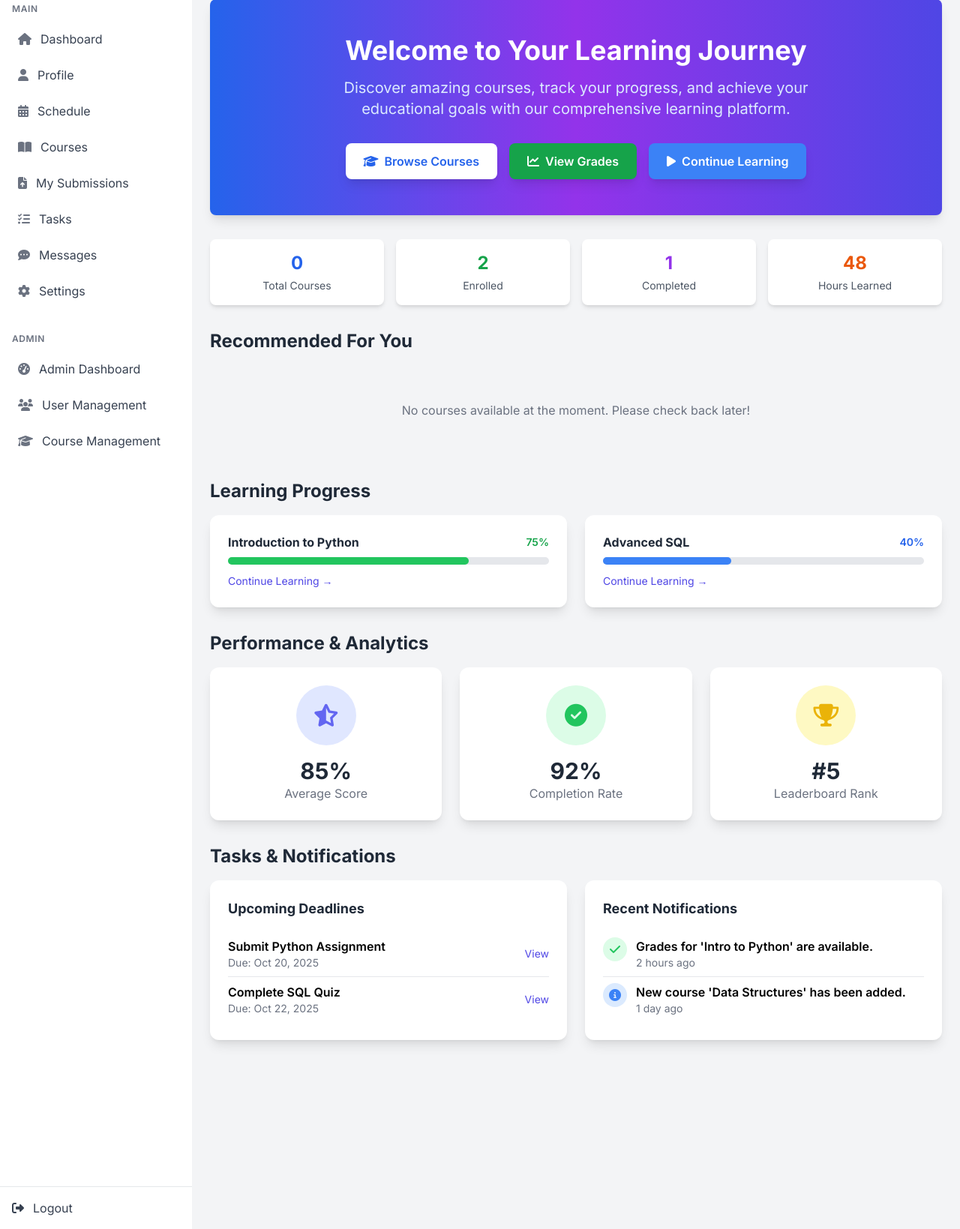
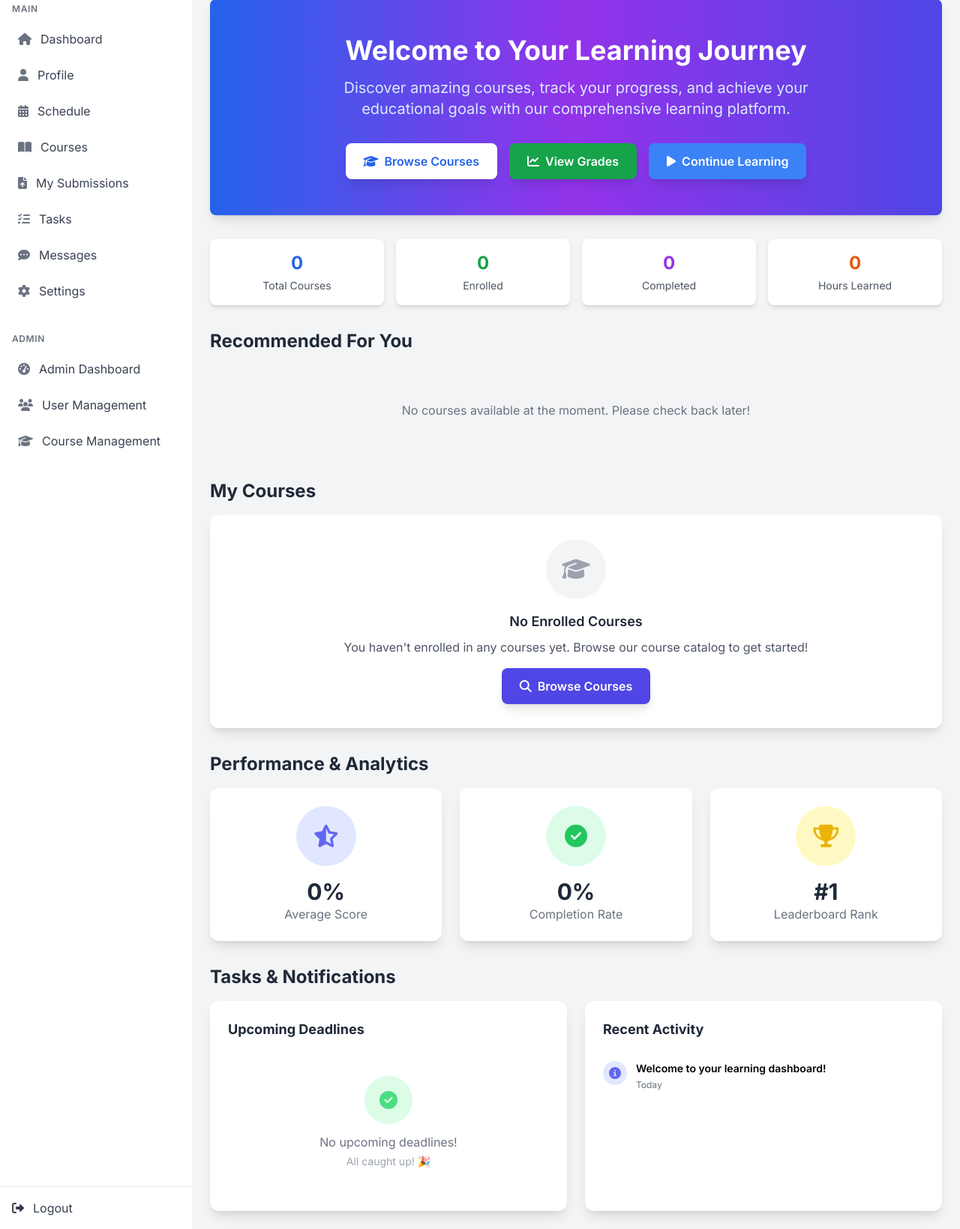
Before and after one commit to navadeep0508/ravn, a Flask app: page /dashboard in a window 1280 px wide. Shown: the part 89-1728 px from the top of the page at 75% size. Run offline with Flask 3, Linux system fonts and the light colour scheme; the visitor is signed in with stand-in values (Sample User, id 1); data that the repository does not hold is empty; some libraries are stand-ins or nearby versions.

```diff
--- a/app.py
+++ b/app.py
@@ -1432,16 +1432,218 @@ def admin_required(f):
 @app.route('/dashboard')
 @login_required
 def dashboard():
-    # Sample statistics (in production, calculate from database)
-    enrolled_courses = 2
-    completed_courses = 1
-    total_hours = 48
-
-    return render_template('dashboard.html',
-                         username=session.get('username'),
-                         enrolled_courses=enrolled_courses,
-                         completed_courses=completed_courses,
-                         total_hours=total_hours)
+    try:
+        user_id = session.get('user_id')
+
+        # Calculate statistics dynamically from database
+        # Total courses available
+        courses_result = supabase.table('courses').select('*').eq('status', 'active').execute()
+        total_courses = len(courses_result.data) if courses_result.data else 0
+
+        # User's enrolled courses
+        enrolled_result = supabase.table('enrollments').select('*').eq('student_id', user_id).eq('status', 'active').execute()
+        enrolled_courses = len(enrolled_result.data) if enrolled_result.data else 0
+
+        # User's completed courses (where progress >= 100%)
+        completed_result = supabase.table('enrollments').select('*').eq('student_id', user_id).eq('status', 'completed').execute()
+        completed_courses = len(completed_result.data) if completed_result.data else 0
+
+        # Calculate total hours (sum of course durations for enrolled courses)
+        total_hours = 0
+        if enrolled_result.data:
+            for enrollment in enrolled_result.data:
+                course_result = supabase.table('courses').select('duration').eq('id', enrollment['course_id']).execute()
+                if course_result.data:
+                    # Try to extract numeric hours from duration string
+                    duration = course_result.data[0]['duration']
+                    # Simple extraction - you might want to improve this parsing
+                    import re
+                    hours_match = re.search(r'(\d+)', str(duration))
+                    if hours_match:
+                        total_hours += int(hours_match.group(1))
+
+        # Calculate real performance metrics
+        # Average Score from quiz attempts
+        quiz_attempts_result = supabase.table('quiz_attempts').select('*').eq('student_id', user_id).execute()
+        average_score = 0
+        if quiz_attempts_result.data:
+            scores = [attempt['score'] for attempt in quiz_attempts_result.data if attempt['score'] is not None]
+            if scores:
+                average_score = round(sum(scores) / len(scores), 1)
+
+        # Completion Rate (percentage of completed tasks vs total enrolled tasks)
+        completion_rate = 0
+        if enrolled_result.data:
+            total_tasks = 0
+            completed_tasks = 0
+
+            for enrollment in enrolled_result.data:
+                course_id = enrollment['course_id']
+
+                # Get modules for this course
+                modules_result = supabase.table('modules').select('id').eq('course_id', course_id).execute()
+                if modules_result.data:
+                    module_ids = [module['id'] for module in modules_result.data]
+
+                    # Get tasks for these modules
+                    if module_ids:
+                        tasks_result = supabase.table('tasks').select('id').in_('module_id', module_ids).execute()
+                        if tasks_result.data:
+                            task_ids = [task['id'] for task in tasks_result.data]
+                            total_tasks += len(task_ids)
+
+                            # Count completed tasks
+                            if task_ids:
+                                completed_tasks_result = supabase.table('progress').select('id').eq('student_id', user_id).in_('task_id', task_ids).eq('status', 'completed').execute()
+                                completed_tasks += len(completed_tasks_result.data) if completed_tasks_result.data else 0
+
+            if total_tasks > 0:
+                completion_rate = round((completed_tasks / total_tasks) * 100, 1)
+
+        # Leaderboard Rank (based on completion rate and total hours)
+        # This is a simplified ranking - you might want to implement a more sophisticated algorithm
+        all_students_result = supabase.table('profiles').select('id').eq('role', 'student').execute()
+        leaderboard_rank = 1  # Default rank
+
+        if all_students_result.data and len(all_students_result.data) > 1:
+            # Calculate a score based on completion rate and hours
+            user_score = completion_rate * 0.7 + (total_hours / 100) * 0.3  # Weighted score
+
+            for student in all_students_result.data:
+                if student['id'] == user_id:
+                    continue
+
+                student_completion = 0
+                student_hours = 0
+
+                # Get student's completion rate and hours (simplified calculation)
+                student_enrollments = supabase.table('enrollments').select('*').eq('student_id', student['id']).eq('status', 'active').execute()
+                if student_enrollments.data:
+                    # Simplified calculation for demo - you might want to implement proper calculation
+                    student_score = 50  # Placeholder
+
+                    if student_score > user_score:
+                        leaderboard_rank += 1
+
+        # Fetch enrolled course details for display
+        enrolled_course_details = []
+        if enrolled_result.data:
+            for enrollment in enrolled_result.data:
+                course_result = supabase.table('courses').select('*').eq('id', enrollment['course_id']).execute()
+                if course_result.data:
+                    course = course_result.data[0]
+                    enrolled_course_details.append({
+                        'id': course['id'],
+                        'title': course['title'],
+                        'description': course['description'][:100] + '...' if len(course['description']) > 100 else course['description'],
+                        'duration': course['duration'],
+                        'level': course['level'],
+                        'category': course['category'],
+                        'progress': calculate_course_progress(user_id, course['id']) if 'calculate_course_progress' in globals() else 0,
+                        'enrolled_at': enrollment['enrolled_at']
+                    })
+
+        # Fetch upcoming deadlines (assignments with due dates)
+        upcoming_tasks = []
+        if enrolled_result.data:
+            for enrollment in enrolled_result.data:
+                course_id = enrollment['course_id']
+
+                # Get modules for this course
+                modules_result = supabase.table('modules').select('id').eq('course_id', course_id).execute()
+                if modules_result.data:
+                    module_ids = [module['id'] for module in modules_result.data]
+
+                    # Get tasks for these modules that have due dates
+                    if module_ids:
+                        tasks_result = supabase.table('tasks').select('*').in_('module_id', module_ids).not_.is_('due_date', None).execute()
+                        if tasks_result.data:
+                            for task in tasks_result.data:
+                                # Check if task is not completed by this user
+                                progress_result = supabase.table('progress').select('status').eq('student_id', user_id).eq('task_id', task['id']).execute()
+                                if not progress_result.data or progress_result.data[0]['status'] != 'completed':
+                                    upcoming_tasks.append({
+                                        'id': task['id'],
+                                        'title': task['title'],
+                                        'type': task['type'],
+                                        'due_date': task['due_date'],
+                                        'course_id': course_id,
+                                        'module_id': task['module_id']
+                                    })
+
+        # Sort by due date and take next 5
+        upcoming_tasks.sort(key=lambda x: x['due_date'] if x['due_date'] else '9999-12-31')
+        upcoming_tasks = upcoming_tasks[:5]
+
+        # Fetch recent notifications/activity
+        recent_activity = []
+
+        # Recent completed tasks (last 7 days)
+        week_ago = (datetime.now() - timedelta(days=7)).isoformat()
+        completed_recently = supabase.table('progress').select('*, tasks(title), courses(title)').eq('student_id', user_id).eq('status', 'completed').gte('completed_at', week_ago).execute()
+
+        if completed_recently.data:
+            for activity in completed_recently.data[:3]:  # Take 3 most recent
+                task_title = activity.get('tasks', {}).get('title', 'Task') if activity.get('tasks') else 'Task'
+                course_title = activity.get('courses', {}).get('title', 'Course') if activity.get('courses') else 'Course'
+
+                recent_activity.append({
+                    'type': 'completion',
+                    'message': f"Completed '{task_title}' in '{course_title}'",
+                    'time_ago': 'Recently',
+                    'icon': 'check',
+                    'color': 'green'
+                })
+
+        # Recent enrollments (last 7 days)
+        recent_enrollments = supabase.table('enrollments').select('*, courses(title)').eq('student_id', user_id).gte('enrolled_at', week_ago).execute()
+        if recent_enrollments.data:
+            for enrollment in recent_enrollments.data[:2]:  # Take 2 most recent
+                course_title = enrollment.get('courses', {}).get('title', 'Course') if enrollment.get('courses') else 'Course'
+
+                recent_activity.append({
+                    'type': 'enrollment',
+                    'message': f"Enrolled in '{course_title}'",
+                    'time_ago': 'Recently',
+                    'icon': 'graduation-cap',
+                    'color': 'blue'
+                })
+
+        # If no recent activity, add a welcome message
+        if not recent_activity:
+            recent_activity.append({
+                'type': 'welcome',
+                'message': "Welcome to your learning dashboard!",
+                'time_ago': 'Today',
+                'icon': 'info-circle',
+                'color': 'indigo'
+            })
+
+        return render_template('dashboard.html',
+                             username=session.get('username'),
+                             courses=courses_result.data if courses_result.data else [],
+                             enrolled_courses=enrolled_courses,
+                             completed_courses=completed_courses,
+                             total_hours=total_hours,
+                             enrolled_course_details=enrolled_course_details,
+                             average_score=average_score,
+                             completion_rate=completion_rate,
+                             leaderboard_rank=leaderboard_rank,
+                             upcoming_tasks=upcoming_tasks,
+                             recent_activity=recent_activity)
+
+    except Exception as e:
+        flash(f'Error loading dashboard: {str(e)}', 'error')
+        # Fallback to sample data
+        enrolled_courses = 2
+        completed_courses = 1
+        total_hours = 48
+
+        return render_template('dashboard.html',
+                             username=session.get('username'),
+                             enrolled_courses=enrolled_courses,
+                             completed_courses=completed_courses,
+                             total_hours=total_hours)
 
 
 @app.route('/admin')
--- a/templates/dashboard.html
+++ b/templates/dashboard.html
@@ -86,34 +86,56 @@
     </div>
 </div>
 
-<!-- Learning Progress -->
+
+<!-- Enrolled Courses -->
 <div class="mt-8">
-    <h2 class="text-2xl font-bold text-gray-800 mb-4">Learning Progress</h2>
-    <div class="grid grid-cols-1 md:grid-cols-2 gap-6">
-        <!-- Progress Card 1 -->
-        <div class="bg-white rounded-xl shadow-lg p-6">
-            <div class="flex items-center justify-between mb-2">
-                <p class="font-bold text-gray-800">Introduction to Python</p>
-                <span class="text-sm font-semibold text-green-600">75%</span>
+    <h2 class="text-2xl font-bold text-gray-800 mb-4">My Courses</h2>
+    {% if enrolled_course_details %}
+        <div class="grid grid-cols-1 md:grid-cols-2 lg:grid-cols-3 gap-6">
+            {% for course in enrolled_course_details %}
+            <div class="group bg-white rounded-xl shadow-lg hover:shadow-2xl transition-all duration-300 transform hover:-translate-y-1 overflow-hidden border border-gray-100">
+                <a href="{{ url_for('course_detail', course_id=course.id) }}" class="block">
+                    <div class="relative h-32 bg-gradient-to-br from-blue-400 via-purple-500 to-indigo-600 flex items-center justify-center overflow-hidden">
+                        <div class="absolute inset-0 bg-black bg-opacity-20 group-hover:bg-opacity-10 transition-all duration-300"></div>
+                        <i class="fas fa-book text-white text-3xl relative z-10 group-hover:scale-110 transition-transform duration-300"></i>
+                        <div class="absolute top-2 left-2 bg-white bg-opacity-90 rounded-full px-2 py-1">
+                            <span class="text-xs font-semibold text-indigo-600 uppercase">{{ course.level if course.level else 'Beginner' }}</span>
                         </div>
-            <div class="w-full bg-gray-200 rounded-full h-2.5">
-                <div class="bg-green-500 h-2.5 rounded-full" style="width: 75%"></div>
                     </div>
-            <a href="#" class="text-sm text-indigo-600 hover:underline mt-3 inline-block">Continue Learning &rarr;</a>
+                    <div class="p-4">
+                        <h3 class="text-lg font-bold text-gray-800 mb-2 group-hover:text-indigo-600 transition-colors duration-200 line-clamp-2">
+                            {{ course.title }}
+                        </h3>
+                        <p class="text-sm text-gray-600 mb-3 line-clamp-2">{{ course.description }}</p>
+                        <div class="flex items-center justify-between text-sm text-gray-500">
+                            <div class="flex items-center">
+                                <i class="fas fa-clock mr-1 text-indigo-500"></i>
+                                <span class="font-medium">{{ course.duration if course.duration else 'Self-paced' }}</span>
                             </div>
-        <!-- Progress Card 2 -->
-        <div class="bg-white rounded-xl shadow-lg p-6">
-            <div class="flex items-center justify-between mb-2">
-                <p class="font-bold text-gray-800">Advanced SQL</p>
-                <span class="text-sm font-semibold text-blue-600">40%</span>
-            </div>
-            <div class="w-full bg-gray-200 rounded-full h-2.5">
-                <div class="bg-blue-500 h-2.5 rounded-full" style="width: 40%"></div>
-            </div>
-            <a href="#" class="text-sm text-indigo-600 hover:underline mt-3 inline-block">Continue Learning &rarr;</a>
+                            <div class="flex items-center">
+                                <i class="fas fa-graduation-cap mr-1 text-green-500"></i>
+                                <span class="font-medium">{{ course.progress }}% Complete</span>
                             </div>
                         </div>
                     </div>
+                </a>
+            </div>
+            {% endfor %}
+        </div>
+    {% else %}
+        <div class="bg-white rounded-xl shadow-lg p-8 text-center">
+            <div class="w-20 h-20 bg-gray-100 rounded-full flex items-center justify-center mx-auto mb-4">
+                <i class="fas fa-graduation-cap text-gray-400 text-3xl"></i>
+            </div>
+            <h3 class="text-lg font-semibold text-gray-800 mb-2">No Enrolled Courses</h3>
+            <p class="text-gray-600 mb-4">You haven't enrolled in any courses yet. Browse our course catalog to get started!</p>
+            <a href="{{ url_for('courses') }}" class="inline-flex items-center px-6 py-3 bg-indigo-600 text-white font-semibold rounded-lg shadow-lg hover:bg-indigo-700 transition-colors">
+                <i class="fas fa-search mr-2"></i>Browse Courses
+            </a>
+        </div>
+    {% endif %}
+</div>
+
 
 <!-- Performance & Analytics -->
 <div class="mt-8">
@@ -124,7 +146,7 @@
             <div class="w-20 h-20 bg-indigo-100 rounded-full flex items-center justify-center mb-4">
                 <i class="fas fa-star-half-alt text-indigo-500 text-3xl"></i>
             </div>
-            <p class="text-3xl font-bold text-gray-800">85%</p>
+            <p class="text-3xl font-bold text-gray-800">{{ average_score if average_score > 0 else '0' }}%</p>
             <p class="text-gray-500">Average Score</p>
         </div>
         <!-- Analytics Card 2: Completion Rate -->
@@ -132,7 +154,7 @@
             <div class="w-20 h-20 bg-green-100 rounded-full flex items-center justify-center mb-4">
                 <i class="fas fa-check-circle text-green-500 text-3xl"></i>
             </div>
-            <p class="text-3xl font-bold text-gray-800">92%</p>
+            <p class="text-3xl font-bold text-gray-800">{{ completion_rate if completion_rate > 0 else '0' }}%</p>
             <p class="text-gray-500">Completion Rate</p>
         </div>
         <!-- Analytics Card 3: Leaderboard Rank -->
@@ -140,7 +162,7 @@
             <div class="w-20 h-20 bg-yellow-100 rounded-full flex items-center justify-center mb-4">
                 <i class="fas fa-trophy text-yellow-500 text-3xl"></i>
             </div>
-            <p class="text-3xl font-bold text-gray-800">#5</p>
+            <p class="text-3xl font-bold text-gray-800">#{{ leaderboard_rank }}</p>
             <p class="text-gray-500">Leaderboard Rank</p>
         </div>
     </div>
@@ -153,46 +175,65 @@
         <!-- Tasks Card -->
         <div class="bg-white rounded-xl shadow-lg p-6">
             <h3 class="font-bold text-lg text-gray-800 mb-4">Upcoming Deadlines</h3>
+            {% if upcoming_tasks %}
                 <ul>
-                <li class="flex items-center justify-between py-2 border-b">
+                    {% for task in upcoming_tasks %}
+                    <li class="flex items-center justify-between py-2 border-b border-gray-100">
                         <div>
-                        <p class="font-semibold">Submit Python Assignment</p>
-                        <p class="text-sm text-gray-500">Due: Oct 20, 2025</p>
+                            <p class="font-semibold">{{ task.title }}</p>
+                            <p class="text-sm text-gray-500">
+                                {% if task.type == 'assignment' %}
+                                    Assignment
+                                {% elif task.type == 'quiz' %}
+                                    Quiz
+                                {% elif task.type == 'reading' %}
+                                    Reading
+                                {% else %}
+                                    Task
+                                {% endif %}
+                                - Due: {{ task.due_date[:10] if task.due_date else 'No due date' }}
+                            </p>
                         </div>
-                    <a href="#" class="text-sm text-indigo-600 hover:underline">View</a>
+                        <a href="{{ url_for('course_task', course_id=task.course_id, module_id=task.module_id, task_id=task.id) }}" class="text-sm text-indigo-600 hover:underline">View</a>
                     </li>
-                <li class="flex items-center justify-between py-2">
-                    <div>
-                        <p class="font-semibold">Complete SQL Quiz</p>
-                        <p class="text-sm text-gray-500">Due: Oct 22, 2025</p>
+                    {% endfor %}
+                </ul>
+            {% else %}
+                <div class="text-center py-8">
+                    <div class="w-16 h-16 bg-green-100 rounded-full flex items-center justify-center mx-auto mb-3">
+                        <i class="fas fa-check-circle text-green-400 text-2xl"></i>
                     </div>
-                    <a href="#" class="text-sm text-indigo-600 hover:underline">View</a>
-                </li>
-            </ul>
+                    <p class="text-gray-500">No upcoming deadlines!</p>
+                    <p class="text-sm text-gray-400 mt-1">All caught up! 🎉</p>
+                </div>
+            {% endif %}
         </div>
         <!-- Notifications Card -->
         <div class="bg-white rounded-xl shadow-lg p-6">
-            <h3 class="font-bold text-lg text-gray-800 mb-4">Recent Notifications</h3>
+            <h3 class="font-bold text-lg text-gray-800 mb-4">Recent Activity</h3>
+            {% if recent_activity %}
                 <ul>
-                <li class="flex items-start py-2 border-b">
-                    <div class="w-8 h-8 bg-green-100 rounded-full flex-shrink-0 flex items-center justify-center mr-3">
-                        <i class="fas fa-check text-green-500"></i>
+                    {% for activity in recent_activity %}
+                    <li class="flex items-start py-3 border-b border-gray-100 last:border-b-0">
+                        <div class="w-8 h-8 bg-{{ activity.color }}-100 rounded-full flex-shrink-0 flex items-center justify-center mr-3">
+                            <i class="fas fa-{{ activity.icon }} text-{{ activity.color }}-500"></i>
                         </div>
-                    <div>
-                        <p class="font-semibold">Grades for 'Intro to Python' are available.</p>
-                        <p class="text-sm text-gray-500">2 hours ago</p>
+                        <div class="flex-1">
+                            <p class="font-semibold text-sm">{{ activity.message }}</p>
+                            <p class="text-xs text-gray-500 mt-1">{{ activity.time_ago }}</p>
                         </div>
                     </li>
-                <li class="flex items-start py-2">
-                    <div class="w-8 h-8 bg-blue-100 rounded-full flex-shrink-0 flex items-center justify-center mr-3">
-                        <i class="fas fa-info-circle text-blue-500"></i>
+                    {% endfor %}
+                </ul>
+            {% else %}
+                <div class="text-center py-8">
+                    <div class="w-16 h-16 bg-gray-100 rounded-full flex items-center justify-center mx-auto mb-3">
+                        <i class="fas fa-bell-slash text-gray-400 text-2xl"></i>
                     </div>
-                    <div>
-                        <p class="font-semibold">New course 'Data Structures' has been added.</p>
-                        <p class="text-sm text-gray-500">1 day ago</p>
+                    <p class="text-gray-500">No recent activity</p>
+                    <p class="text-sm text-gray-400 mt-1">Complete some tasks to see activity here!</p>
                 </div>
-                </li>
-            </ul>
+            {% endif %}
         </div>
     </div>
 </div>
```
Lines whose indentation alone changed are shown as unchanged.
